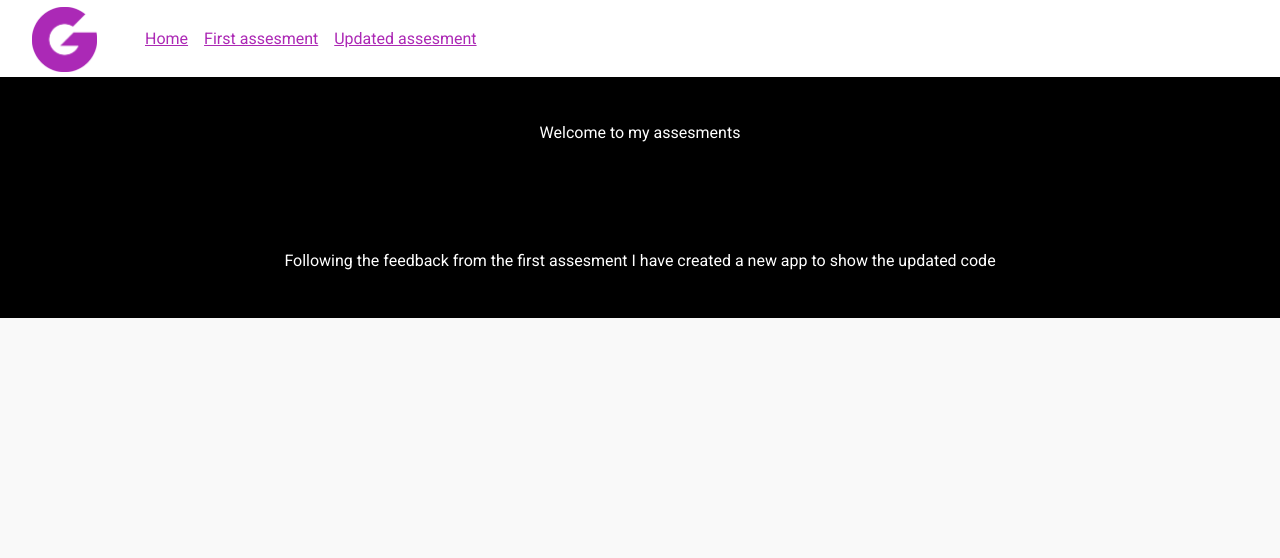
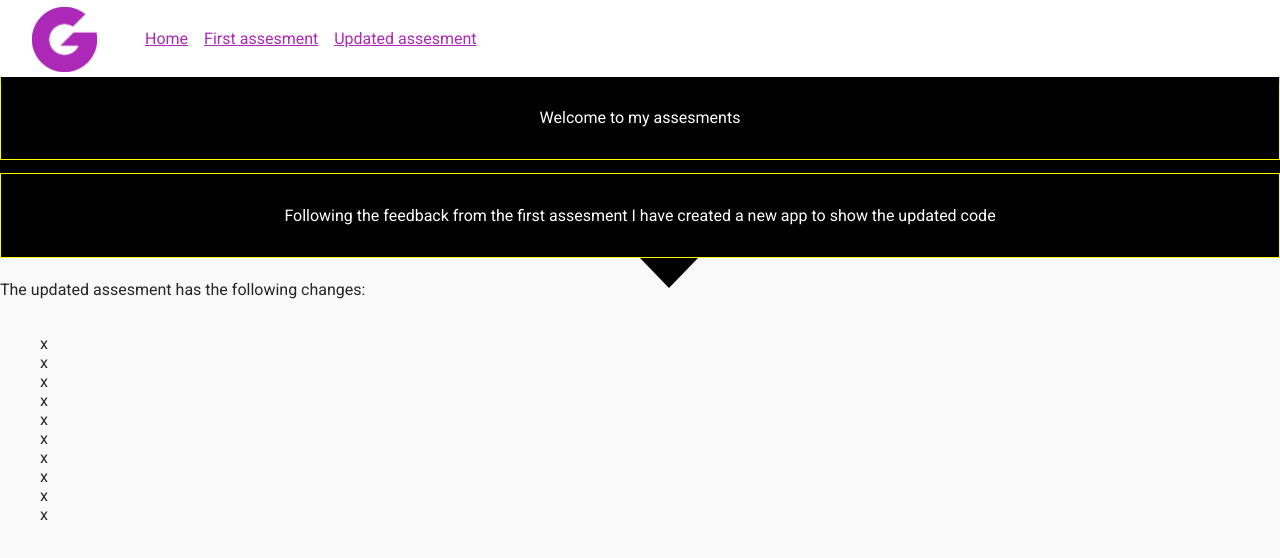
Before and after one commit to SonalPatel/update-jg-demo, a React (Create React App) app: page / in a window 1280 px wide. Shown: the top 558 px of the page. Built offline with nearby package versions, Linux system fonts and the light colour scheme.

Commit message:
updating the home container

```diff
--- a/src/containers/HomeContainer.js
+++ b/src/containers/HomeContainer.js
@@ -14,6 +14,24 @@ class HomeContainer extends React.Component {
             app to show the updated code
           </p>
         </div>
+
+        <div className="flex-grid mt">
+          <div className="col">
+            <h2>The updated assesment has the following changes:</h2>
+            <ul>
+              <li> x </li>
+              <li> x </li>
+              <li> x </li>
+              <li> x </li>
+              <li> x </li>
+              <li> x </li>
+              <li> x </li>
+              <li> x </li>
+              <li> x </li>
+              <li> x </li>
+            </ul>
+          </div>
+        </div>
       </div>
     );
   }
--- a/src/styles/App.css
+++ b/src/styles/App.css
@@ -323,12 +323,27 @@ header {
 /*home*/
 .content-wrap {
   margin-top: 1rem;
-  background: #000; }
+  background: #000;
+  position: relative; }
+  .content-wrap::after {
+    position: absolute;
+    content: "";
+    width: 0;
+    height: 0;
+    border-style: solid;
+    border-width: 30px 29px 0 29px;
+    border-color: #000 transparent transparent transparent;
+    bottom: -30px;
+    left: 42vw; }
+    @media screen and (min-width: 768px) {
+      .content-wrap::after {
+        left: 50vw; } }
   .content-wrap h2,
   .content-wrap p {
     color: #ffffff;
     text-align: center;
-    padding: 3rem; }
+    padding: 2rem 3rem 2rem 3rem;
+    border: 1px solid yellow; }
 
 /*charity module */
 .content-info {
--- a/src/styles/_layout.scss
+++ b/src/styles/_layout.scss
@@ -34,11 +34,27 @@ header {
 .content-wrap {
   margin-top: 1rem;
   background: #000;
+  position: relative;
+  &::after {
+    position: absolute;
+    content: "";
+    width: 0;
+    height: 0;
+    border-style: solid;
+    border-width: 30px 29px 0 29px;
+    border-color: #000 transparent transparent transparent;
+    bottom: -30px;
+    left: 42vw;
+    @media screen and (min-width: 768px) {
+      left: 50vw;
+    }
+  }
   h2,
   p {
     color: #ffffff;
     text-align: center;
-    padding: 3rem;
+    padding: 2rem 3rem 2rem 3rem;
+    border: 1px solid yellow;
   }
 }
 
```
